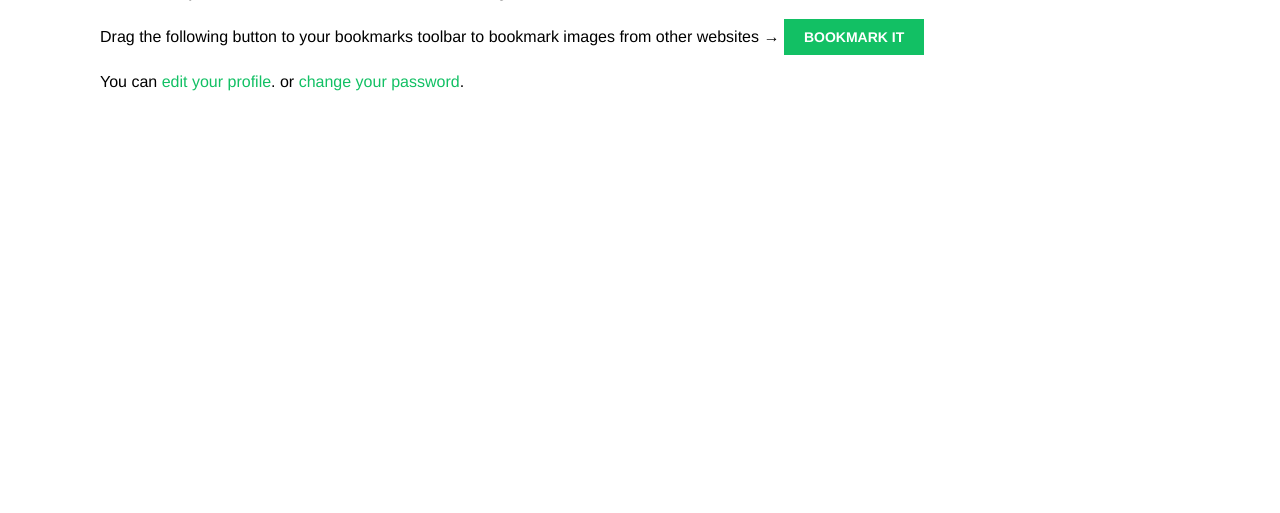
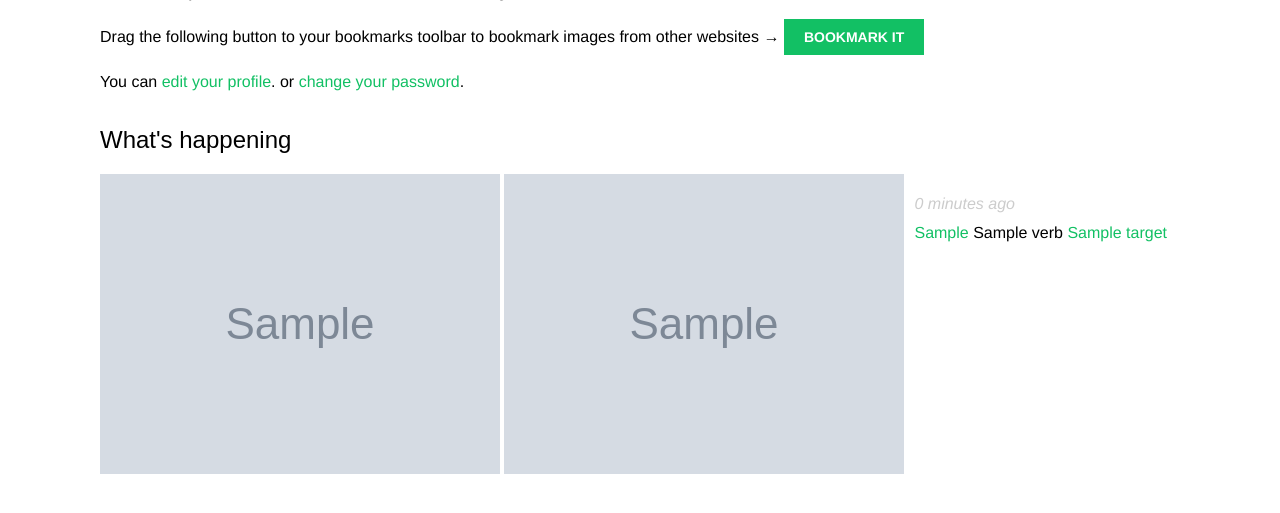
Before and after one commit to jubel-han/django-by-examples, a Django app: template account/templates/account/dashboard.html in a window 1280 px wide. Shown: the part 177-690 px from the top of the page. Run offline with Django 3.2, Linux system fonts and the light colour scheme; the template is opened without the code that fills it: most values are stand-ins (such as "Sample title", 1, 10 or a date in 2020); grey boxes marked "Sample" are stand-in pictures; parts of the project's set-up code (start-up, migrations or seed data) failed here and were passed over; some libraries are stand-ins or nearby versions; some web fonts are replaced.

Commit message:
C:6.2.7 Creating templates for actions

```diff
--- a/account/templates/account/dashboard.html
+++ b/account/templates/account/dashboard.html
@@ -12,4 +12,11 @@
         <a href="javascript:{% include "bookmarklet_launcher.js" %}" class="button">Bookmark it</a></p>
 
     <p>You can <a href="{% url "edit" %}">edit your profile</a>. or <a href="{% url "password_change" %}">change your password</a>.</p>
+    {# TODO:add infinite scroll functionality to the activity stream with AJAX paginator which same as image_list view #}
+    <h2>What's happening</h2>
+    <div class="action-list">
+      {% for action in actions %}
+        {% include "actions/action/detail.html" %}
+      {% endfor %}
+    </div>
 {% endblock %}
--- /dev/null
+++ b/actions/templates/actions/action/detail.html
@@ -0,0 +1,36 @@
+{% load thumbnail %}
+{% with user=action.user profile=action.user.profile %}
+<div class="action">
+  <div class="images">
+    {% if profile.photo %}
+      {% thumbnail user.profile.photo "80x80" crop="100%" as im %}
+        <a href="{{ user.get_absolute_url }}">
+          <img src="{{ im.url }}" alt="{{ user.get_full_name }}" class="item-img">
+        </a>
+      {% endthumbnail %}
+    {% endif %}
+
+    {% if action.target %}
+      {% with target=action.target %}
+        {% if target.image %}
+          {% thumbnail target.image "80x80" crop="100%" as im %}
+            <a href="{{ target.get_absolute_url }}"><img src="{{ im.url }}" class="item-img"></a>
+          {% endthumbnail %}
+        {% endif %}
+      {% endwith %}
+    {% endif %}
+  </div>
+  <div class="info">
+    <p>
+      <span class="date">{{ action.created|timesince }} ago</span><br />
+      <a href="{{ user.get_absolute_url }}">{{ user.first_name }}</a>
+      {{ action.verb }}
+      {% if action.target %}
+        {% with target=action.target %}
+          <a href="{{ target.get_absolute_url }}">{{ target }}</a>
+        {% endwith %}
+      {% endif %}
+    </p>
+  </div>
+</div>
+{% endwith %}
```
